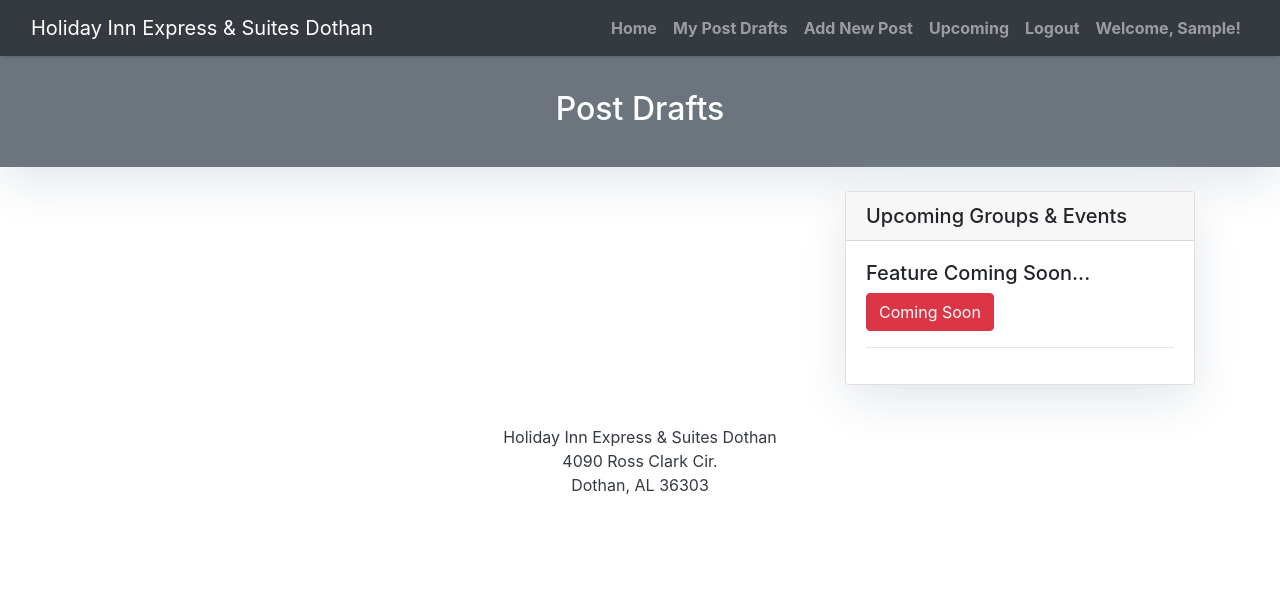
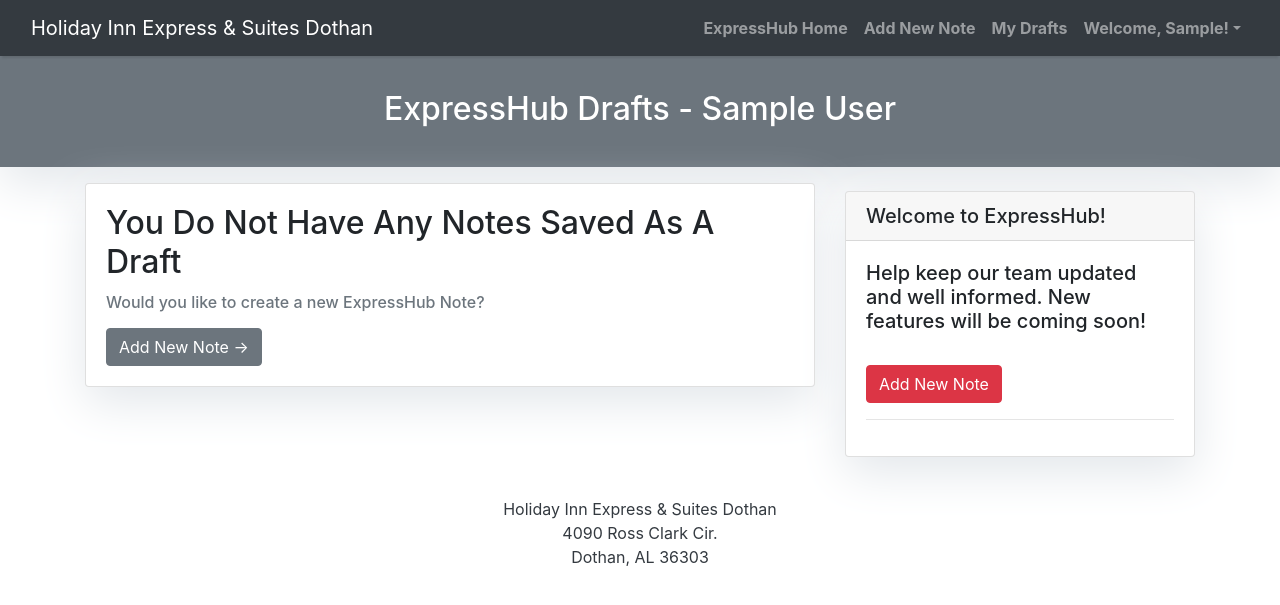
Before and after one commit to wallscreet/expresshub, a Django app: page /drafts/ in a window 1280 px wide. Shown: the top 605 px of the page. Run offline with Django 3.2, Linux system fonts and the light colour scheme; the visitor is signed in with stand-in values (Sample User, id 1); data that the repository does not hold is empty; parts of the project's set-up code (start-up, migrations or seed data) failed here and were passed over; some libraries are stand-ins or nearby versions.

Commit message:
style and content changes

```diff
--- a/RamCoreV3/urls.py
+++ b/RamCoreV3/urls.py
@@ -15,9 +15,14 @@
 """
 from django.contrib import admin
 from django.urls import path, include
+from django.contrib.auth import views as auth_views
 
 urlpatterns = [
     path('admin/', admin.site.urls),
+    path('admin/password_reset/', auth_views.PasswordResetView.as_view(), name='admin_password_reset'),
+    path('admin/password_reset/done/', auth_views.PasswordResetDoneView.as_view(), name='password_reset_done'),
+    path('reset/<uidb64>/<token>/', auth_views.PasswordResetConfirmView.as_view(), name='password_reset_confirm'),
+    path('reset/done/', auth_views.PasswordResetCompleteView.as_view(), name='password_reset_complete'),
     path('', include('expresshub.urls')),
     path('employees/', include('django.contrib.auth.urls')),
     path('employees/', include('Employees.urls')),
--- a/expresshub/forms.py
+++ b/expresshub/forms.py
@@ -49,7 +49,7 @@
 class AddUpcomingForm(forms.ModelForm):
     class Meta:
         model = Upcoming
-        fields = ('name', 'author', 'start_date', 'end_date', 'num_rooms', 'details')
+        fields = ('name', 'author', 'start_date', 'end_date', 'num_rooms', 'status', 'details')
 
         widgets = {
             'name': forms.TextInput(attrs={'class': 'form-control', 'placeholder': 'Title'}),
@@ -57,7 +57,7 @@
             'start_date': DateInput(attrs={'class': 'form-control'}),
             'end_date': DateInput(attrs={'class': 'form-control'}),
             'num_rooms': forms.TextInput(attrs={'class': 'form-control'}),
+            'status': forms.Select(attrs={'class': 'form-control'}),
             'details': forms.Textarea(attrs={'class': 'form-control', 'placeholder': 'Please provide details..'}),
-            'status': forms.Select(attrs={'class': 'form-control'}),
 
         }
--- a/expresshub/views.py
+++ b/expresshub/views.py
@@ -10,9 +10,9 @@
 
 
 class UpcomingView(ListView):
-    queryset = Upcoming.objects.filter(status=0).order_by('-startdate')
+    queryset = Upcoming.objects.filter(status=0).order_by('-start_date')
     template_name = 'upcoming.html'
-    paginate_by = 5
+    paginate_by = 10
 
 
 class AddUpcomingView(CreateView):
--- a/templates/add_post.html
+++ b/templates/add_post.html
@@ -7,7 +7,7 @@
     <div class="row">
       <div class=" col-xs-8 col-xs-10 mx-auto bg-secondary">
         <div class="site-heading">
-          <h2 class=" site-heading my-4 mt-3 text-white text-align:center"> Add A New Post.. </h2>
+          <h2 class=" site-heading my-4 mt-3 text-white text-align:center">New ExpressHub Note... </h2>
           </p>
         </div>
       </div>
--- a/templates/add_upcoming.html
+++ b/templates/add_upcoming.html
@@ -1,8 +1,4 @@
 {% extends 'base.html' %}
-{% load bootstrap4 %}
-{% bootstrap_css %}
-{{ form.media }}
-{% bootstrap_javascript jquery='full' %}
 
 {% block content %}
 
--- a/templates/base.html
+++ b/templates/base.html
@@ -35,27 +35,24 @@
           {% if user.is_authenticated %}
 
               <li class="nav-item text-light">
-              <a class="nav-link text-black font-weight-bold" href="{% url 'home' %}">Home</a>
+              <a class="nav-link text-black font-weight-bold" href="{% url 'home' %}">ExpressHub Home</a>
               </li>
 
               <li class="nav-item text-light">
-              <a class="nav-link text-black font-weight-bold" href="{% url 'drafts' %}">My Post Drafts</a>
+              <a class="nav-link text-black font-weight-bold" href="{% url 'add_post' %}">Add New Note</a>
               </li>
 
               <li class="nav-item text-light">
-              <a class="nav-link text-black font-weight-bold" href="{% url 'add_post' %}">Add New Post</a>
+              <a class="nav-link text-black font-weight-bold" href="{% url 'drafts' %}">My Drafts</a>
               </li>
 
-              <li class="nav-item text-light">
-              <a class="nav-link text-black font-weight-bold" href="{% url 'upcoming' %}">Upcoming</a>
-              </li>
-
-              <li class="nav-item text-black">
-              <a class="nav-link text-black font-weight-bold" href="{% url 'logout' %}">Logout</a>
-              </li>
-
-              <li class="nav-item text-light">
-              <a class="nav-link text-black font-weight-bold">Welcome, {{ user.first_name }}!</a>
+              <li class="nav-item dropdown">
+                <a class="nav-link text-black font-weight-bold dropdown-toggle" data-toggle="dropdown" href="#" role="button" aria-haspopup="true" aria-expanded="false">Welcome, {{ user.first_name }}!</a>
+                <div class="dropdown-menu">
+                  <a class="dropdown-item" href="{% url 'password_change' %}">Change Password</a>
+                  <div class="dropdown-divider"></div>
+                  <a class="dropdown-item" href="{% url 'logout' %}">Logout</a>
+                </div>
               </li>
 
           {% else %}
--- a/templates/drafts.html
+++ b/templates/drafts.html
@@ -9,7 +9,7 @@
     <div class="row">
       <div class=" col-xs-8 col-xs-10 mx-auto bg-secondary">
         <div class="site-heading">
-          <h2 class=" site-heading my-4 mt-3 text-white text-align:center"> Post Drafts </h2>
+          <h2 class=" site-heading my-4 mt-3 text-white text-align:center"> ExpressHub Drafts - {{ user.first_name }} {{ user.last_name }} </h2>
           </p>
         </div>
       </div>
@@ -25,6 +25,7 @@
 
         <!-- Blog Entries Column -->
         <div class="col-md-8 mt-3 left">
+          {% if post in post_list %}
           {% for post in post_list %}
               {% if user.id == post.author.id %}
                   <div class="card mb-4">
@@ -43,6 +44,18 @@
                   </div>
               {% endif %}
           {% endfor %}
+          {% else %}
+            <div class="card mb-4">
+                    <div class="card-body">
+                      <h2 class="card-title">You Do Not Have Any Notes Saved As A Draft</h2>
+                        <p class="card-text text-muted h6">Would you like to create a new ExpressHub Note?</p>
+
+                      <p class="card-text"></p>
+                      <a href="{% url 'add_post' %}" class="btn btn-secondary">Add New Note &rarr;</a>
+
+                    </div>
+            </div>
+          {% endif %}
 
         </div>
         {% block sidebar %}
--- a/templates/home.html
+++ b/templates/home.html
@@ -9,7 +9,7 @@
     <div class="row">
       <div class=" col-xs-8 col-xs-10 mx-auto bg-secondary">
         <div class="site-heading">
-          <h2 class=" site-heading my-4 mt-3 text-white text-align:center ">Active Posts</h2>
+          <h2 class=" site-heading my-4 mt-3 text-white text-align:center ">ExpressHub Hotel Notes</h2>
         </div>
       </div>
     </div>
--- a/templates/sidebar.html
+++ b/templates/sidebar.html
@@ -5,15 +5,15 @@
 <!-- Sidebar Widgets Column -->
 <div class="col-md-4 float-right ">
         <div class="card my-4">
-            <h5 class="card-header">Upcoming Groups & Events</h5>
+            <h5 class="card-header">Welcome to ExpressHub!</h5>
             <div class="card-body">
-            <h5> Feature Coming Soon...</h5>
+            <h5>Help keep our team updated and well informed.  New features will be coming soon!</h5><br/>
                 {% for upcoming in Upcoming %}
                     <p class="card-text"><h6> {{ upcoming.name }} </h6>
                     <small><p class="card-text"> {{ upcoming.start_date }} | </p></small><br/>
                     <a href="#" class="btn btn-danger">Know more!</a><hr>
                 {% endfor %}
-            <a href="#" class="btn btn-danger">Coming Soon</a><hr>
+            <a href="{% url 'add_post' %}" class="btn btn-danger">Add New Note</a><hr>
             </div>
         </div>
 </div>
--- a/templates/upcoming.html
+++ b/templates/upcoming.html
@@ -17,7 +17,6 @@
 
 </header>
 
-{% if upcoming_posts %}
 {% if user.is_authenticated %}
 
     <div class="container">
@@ -25,7 +24,7 @@
 
         <!-- Blog Entries Column -->
         <div class="col-md-8 mt-3 left">
-          {% for Upcoming in Upcoming %}
+          {% for upcoming in upcoming_list %}
           <div class="card mb-4">
             <div class="card-body">
               <h2 class="card-title">{{ upcoming.name }}</h2>
@@ -39,7 +38,6 @@
 
           </div>
           {% endfor %}
-
         </div>
         {% block sidebar %}
         {% include 'sidebar.html' %}
@@ -64,5 +62,4 @@
 <h2 style="text-align:center">You must be logged in to view this page..</h2>
 
 {% endif %}
-{% endif %}
 {%endblock%}
```
